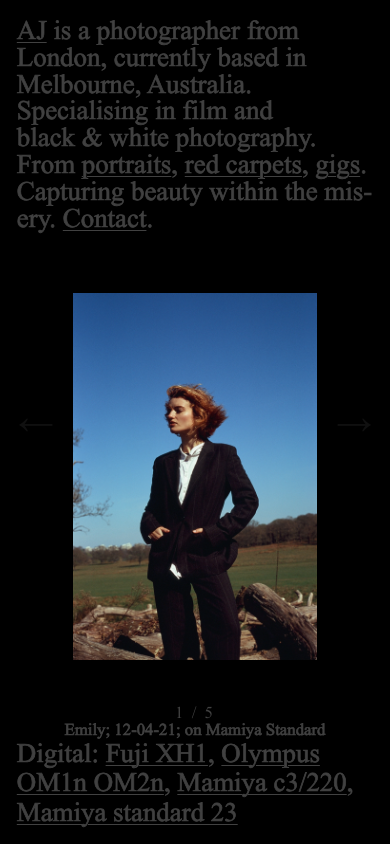
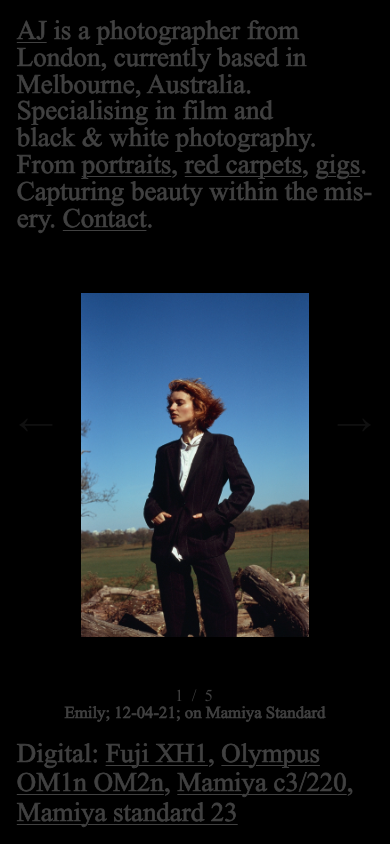
Before and after one commit to httpsdru/ajphotography, a plain HTML site: page index.html in a window 390 px wide. Drawn offline with Linux system fonts and the light colour scheme.

Commit message:
updatess

```diff
--- a/css/style.css
+++ b/css/style.css
@@ -218,7 +218,7 @@ a:hover { opacity: 0.5; }
 /* ── Mobile footer ─────────────────────────────────────────── */
 #mobile-footer {
   flex-shrink: 0;
-  padding: 0 var(--pad) var(--pad);
+  padding: 0.3rem var(--pad) var(--pad);
   display: flex;
   flex-direction: column;
 }
@@ -226,13 +226,6 @@ a:hover { opacity: 0.5; }
   #mobile-footer { display: none; }
 }
 
-.m-info-group {
-  flex: 1;
-  display: flex;
-  flex-direction: column;
-  justify-content: center;
-  align-items: center;
-}
 .m-count {
   display: block;
   text-align: center;
@@ -246,6 +239,8 @@ a:hover { opacity: 0.5; }
   -webkit-text-stroke: 0.7px currentColor;
 }
 .m-cameras {
+  margin-top: auto;
+  padding-top: 0.75rem;
   font-size: calc(var(--font-size) - 0.2rem);
   line-height: 1.1;
   -webkit-text-stroke: 0.7px currentColor;
--- a/index.html
+++ b/index.html
@@ -48,10 +48,8 @@
       </main>
 
       <footer id="mobile-footer">
-        <div class="m-info-group">
-          <span class="m-count" id="mobile-count"></span>
-          <p class="m-photo-info" id="mobile-photo-info"></p>
-        </div>
+        <span class="m-count" id="mobile-count"></span>
+        <p class="m-photo-info" id="mobile-photo-info"></p>
         <p class="m-cameras">
           Digital: <a href="/#fuji-xh1">Fuji XH1</a>,
           <a href="/#olympus">Olympus OM1n OM2n</a>,
```
